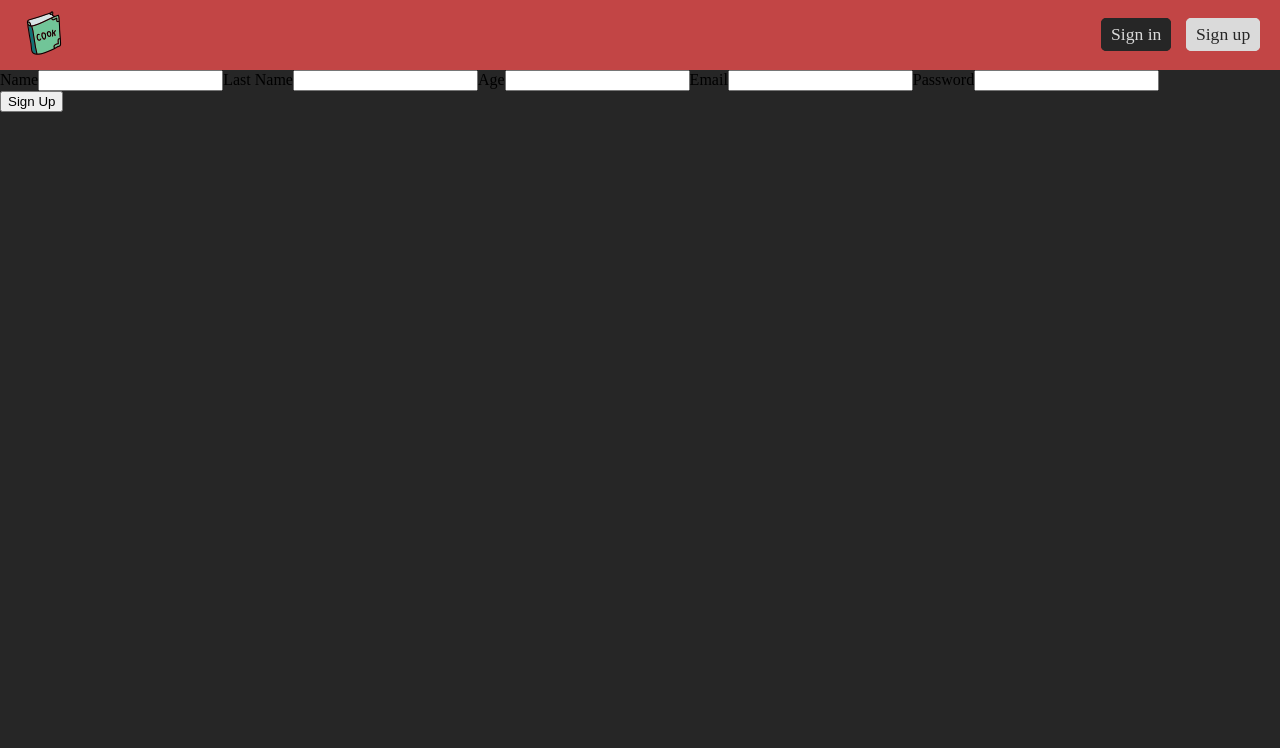
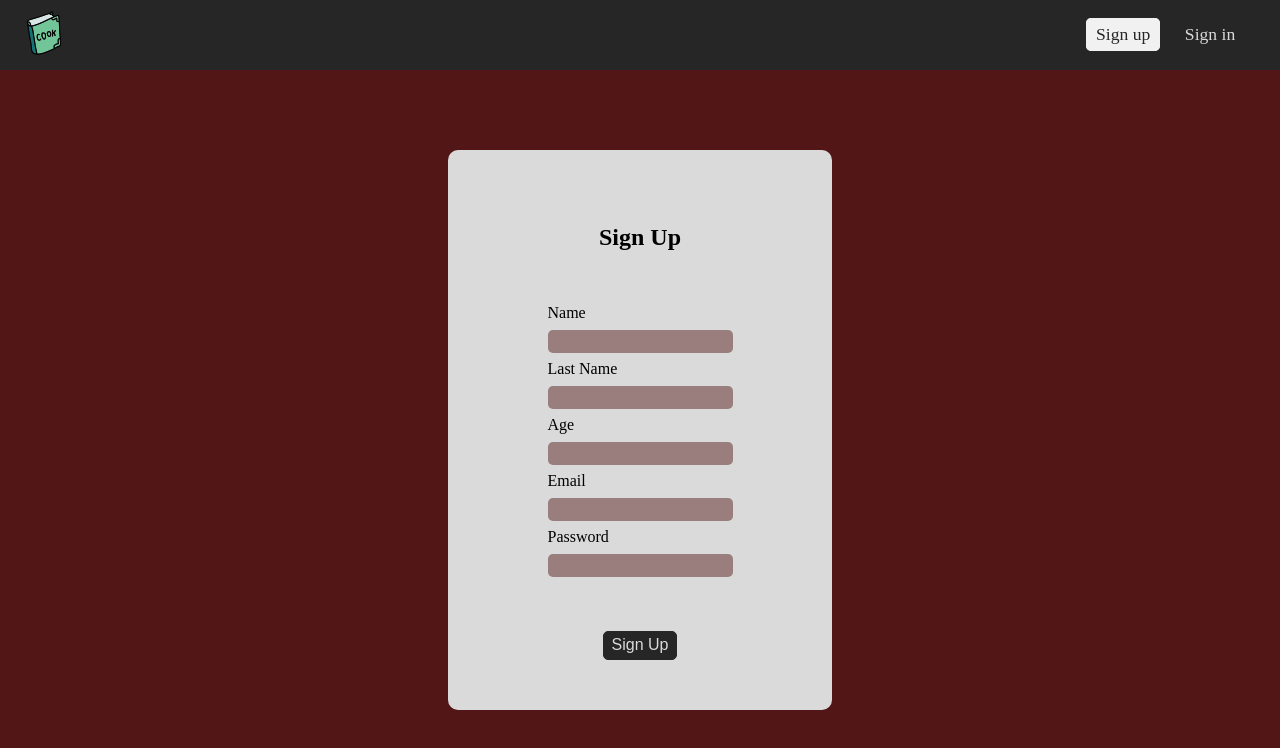
Before and after one commit to DavidVelazaquez/Books, a React (Create React App) app: page /home/signup in a window 1280 px wide. Shown: the top 748 px of the page. Built offline with nearby package versions, Linux system fonts and the light colour scheme.

Commit message:
adding style to signup page

```diff
--- a/src/App.js
+++ b/src/App.js
@@ -22,9 +22,9 @@ function App() {
             path="/home/signin/landingPage"
             component={LandingPage}
           />
-          {/* <Route component={NotFound} /> */}
         </Switch>
       </Layout>
+      {/* <Route component={NotFound} /> */}
     </BrowserRouter>
   );
 }
--- a/src/components/components-styles/navbar.css
+++ b/src/components/components-styles/navbar.css
@@ -1,7 +1,7 @@
 .menu {
   width: 100%;
   height: 70px;
-  background: #c24545;
+  background: #262626;
   display: flex;
   align-items: center;
   justify-content: space-between;
--- a/src/components/navbar.js
+++ b/src/components/navbar.js
@@ -11,18 +11,18 @@ class NavBar extends React.Component {
         <Link to="/home">
           <img src={logo} alt="Book Logo" />
         </Link>
-        <ul>
+        <ul className="mr-m">
           <Link
-            className="btn__secondary text__decoration-none mr-m"
+            className="btn__primary text__decoration-none mr-m"
+            to="/home/signup"
+          >
+            Sign up
+          </Link>
+          <Link
+            className="btn__secondary text__decoration-none"
             to="/home/signin"
           >
             Sign in
-          </Link>
-          <Link
-            className="btn__primary text__decoration-none"
-            to="/home/signup"
-          >
-            Sign up
           </Link>
         </ul>
       </nav>
--- a/src/pages/pages-styles/home.css
+++ b/src/pages/pages-styles/home.css
@@ -22,7 +22,7 @@
   padding-bottom: 6%;
   width: 30%;
   height: 70%;
-  background-color: #c2eabd;
+  background-color: #f1f1f1;
   box-sizing: border-box;
 }
 
--- a/src/pages/pages-styles/signin.css
+++ b/src/pages/pages-styles/signin.css
@@ -7,16 +7,24 @@
   border-radius: 10px;
   background-color: #dadada;
   display: flex;
+  padding: 50px;
+}
+
+.signin__hero-container article,
+form {
+  padding: 0 50px;
 }
 
 .signin__form {
-  display: flex;
+  width: 50%;
   flex-direction: column;
-  padding: 7em 3.5em;
+  padding-bottom: 15px;
+  /* padding: 7em 3.5em; */
 }
 
 .signin__greeting {
-  margin: 30px;
+  width: 50%;
+  /* margin: 30px; */
   padding: 15px;
   flex-direction: column;
   border-right: 1px solid #c24545;
@@ -24,9 +32,13 @@
 
 .form__label {
   margin: 8px 0;
+  width: 100%;
 }
 
 .form__input {
   border: none;
-  padding: 6px;
+  border-radius: 5px;
+  padding: 4px;
+  background-color: #53161679;
+  outline: none;
 }
--- /dev/null
+++ b/src/pages/pages-styles/signup.css
@@ -0,0 +1,38 @@
+.signup__hero {
+  width: 100%;
+  height: 90vh;
+}
+
+.signup__hero-container {
+  width: 30%;
+  height: 70vh;
+  flex-direction: column;
+  justify-content: space-evenly;
+  background-color: #dadada;
+  border-radius: 10px;
+}
+
+.signup__title {
+  text-align: center;
+  font-size: 1.5em;
+  margin-bottom: 0;
+}
+
+.signup__form {
+  height: 50%;
+  display: flex;
+  flex-direction: column;
+  justify-content: space-around;
+}
+
+.form__input {
+  border: none;
+  border-radius: 5px;
+  padding: 4px;
+  background-color: #53161679;
+  outline: none;
+}
+
+.form__button {
+  font-size: 1em;
+}
--- a/src/pages/signin.js
+++ b/src/pages/signin.js
@@ -12,7 +12,8 @@ class SignIn extends React.Component {
               <h2>Welcome!</h2>
               <p>Get ready to read!</p>
             </article>
-            <form className="signin__form">
+            <form className="signin__form dflex-center">
+              <h2>Sign in</h2>
               <label className="form__label">Email</label>
               <input className="form__input" type="email" />
               <label className="form__label">Password</label>
--- a/src/pages/signup.js
+++ b/src/pages/signup.js
@@ -1,23 +1,28 @@
 import React from "react";
+
+import "./pages-styles/signup.css";
 
 class SignUp extends React.Component {
   render() {
     return (
       <React.Fragment>
-        <section>
-          <form>
+        <section className="signup__hero dflex-center">
+          <article className="signup__hero-container dflex-center">
+            <h1 className="signup__title">Sign Up</h1>
+            <form className="signup__form">
               <label>Name</label>
-            <input type="text" />
+              <input className="form__input" type="text" />
               <label>Last Name</label>
-            <input type="text" />
+              <input className="form__input" type="text" />
               <label>Age</label>
-            <input type="number" />
+              <input className="form__input" type="number" />
               <label>Email</label>
-            <input type="email" />
+              <input className="form__input" type="email" />
               <label>Password</label>
-            <input type="password" />
+              <input className="form__input" type="password" />
             </form>
-          <button>Sign Up</button>
+            <button className="btn__tertiary form__button">Sign Up</button>
+          </article>
         </section>
       </React.Fragment>
     );
--- a/src/style/global.css
+++ b/src/style/global.css
@@ -1,7 +1,7 @@
 body {
   margin: 0;
   padding: 0;
-  background-color: #262626;
+  background-color: #531616;
   box-sizing: border-box;
 }
 
@@ -13,11 +13,18 @@ body {
 
 .btn__primary {
   padding: 0.3em 0.5em;
-  background-color: #dadada;
-  border: 1px solid #dadada;
+  background-color: #f1f1f1;
+  border: 1px solid #f1f1f1;
   border-radius: 5px;
   color: #262626;
   font-size: 1.1em;
+  transition: 0.2s;
+}
+
+.btn__primary:hover {
+  background-color: #f1f1f14d;
+  border: 1px solid #f1f1f13f;
+  transition: 0.2s;
 }
 
 .btn__secondary {
@@ -27,14 +34,15 @@ body {
   border-radius: 5px;
   color: #dadada;
   font-size: 1.1em;
+  transition: 0.2s;
 }
 
 .btn__tertiary {
   padding: 0.3em 0.5em;
   background-color: #262626;
   border: 1px solid #262626;
+  color: #dadada;
   border-radius: 5px;
-  font-size: 1.1em;
 }
 
 .text__decoration-none {
```
Lines whose indentation alone changed are shown as unchanged.
